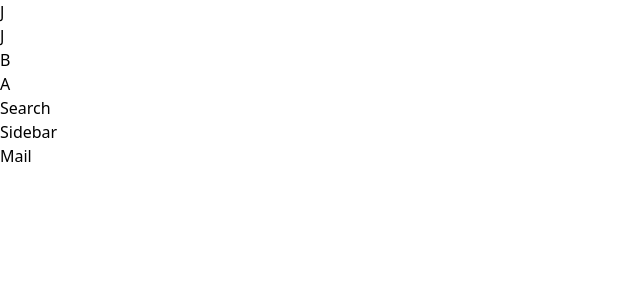
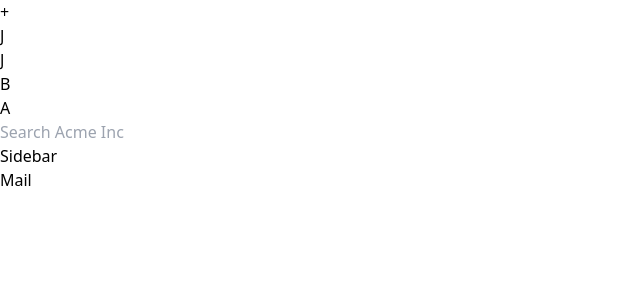
Before and after one commit to lukablagic/mailing-app-react-frontend, a React (Vite) app: page / in a window 1280 px wide. Shown: the top 300 px of the page, without its empty margins (0-640 px from the left). Built offline with nearby package versions, Linux system fonts and the light colour scheme; sample sign-in values are in the browser's storage.

Commit message:
Design search and navbar

```diff
--- a/src/components/Search.tsx
+++ b/src/components/Search.tsx
@@ -1,7 +1,28 @@
-import React from 'react'
+import { useState } from "react";
 
 export const Search = () => {
+  const [searchTerm, setSearchTerm] = useState();
+
+  const handleSearchChange = (e) => {
+    setSearchTerm(e.target.value);
+  };
+
   return (
-    <div>Search</div>
-  )
-}
+    <div className="align-center flex h-14 w-full items-center justify-start">
+      <div className="relative w-1/6 w-full flex-row"></div>
+      <div className="px-auto relative flex w-full flex-row justify-start">
+        <div className="relative w-1/6 w-full flex-row"></div>
+        <input
+          type="text"
+          onChange={handleSearchChange}
+          className="w-1/2 rounded-lg border-2 border-blue-400 py-2 pl-4 pr-10 text-sm text-black focus:border-blue-500 focus:outline-none"
+          placeholder="Search Acme Inc"
+        />
+        <button
+          className="absolute right-2 top-0 mr-2 mt-2"
+          onClick={() => console.log(`Searching for: ${searchTerm}`)}
+        ></button>
+      </div>
+    </div>
+  );
+};
--- a/src/components/action-sidebar/ActionSidebar.tsx
+++ b/src/components/action-sidebar/ActionSidebar.tsx
@@ -7,15 +7,17 @@ export const ActionSidebar = () => {
     { name: "Jane Smith", role: "Designer" },
     { name: "Bob Johnson", role: "Product Manager" },
     { name: "Alice Williams", role: "Developer" },
-    // Add more team members as needed
   ];
 
   return (
     <div className="my-4  grid grid-rows-1">
       <div className=" flex flex-col items-center justify-center gap-4">
         <div className="vertical-center flex flex flex-col items-center items-center justify-center gap-4 text-center">
+          <div className="flex h-10 w-10 items-center justify-center rounded-lg bg-gray-300 text-xl font-bold text-black hover:bg-blue-700">
+            +
+          </div>
           {teamMembers.map((member, index) => (
-            <ActiveIcon isActive={true} position={"right"}>
+            <ActiveIcon key={index} isActive={true} position={"right"}>
               <div className="flex h-10 w-10 items-center justify-center rounded-lg bg-blue-500 text-xl font-bold hover:bg-blue-700">
                 {member.name[0]}
               </div>
```
